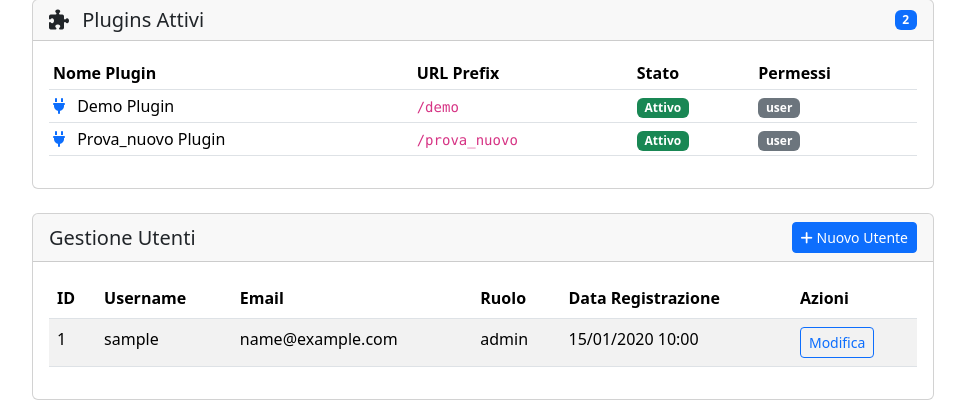
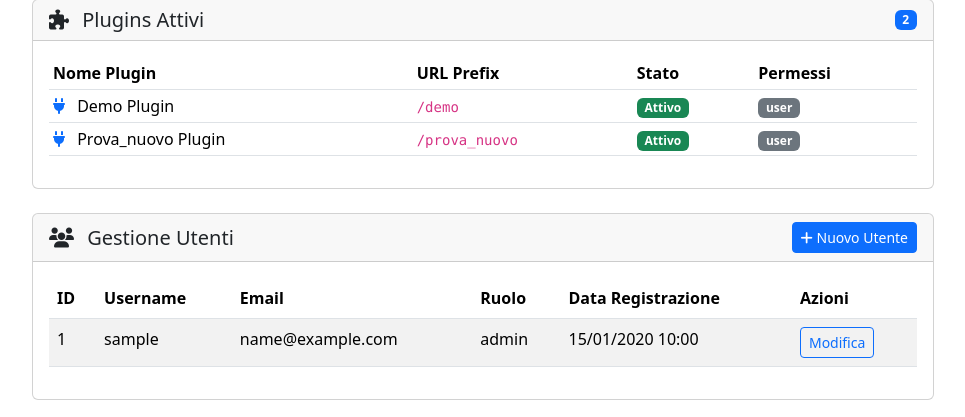
Before and after one commit to federicogerardi/dashboard-template, a Flask app: page /admin in a window 1280 px wide. Shown: the part 353-770 px from the top of the page, without its empty margins (252-1217 px from the left). Run offline with Flask 3, Linux system fonts and the light colour scheme; a user stored in the database is signed in; tables that the repository leaves empty hold one stand-in row (values such as "Sample post"); parts of the project's set-up code (start-up, migrations or seed data) failed here and were passed over; some libraries are stand-ins or nearby versions.

Commit message:
aggiunta icona

```diff
--- a/app/templates/pdashboard/admin.html
+++ b/app/templates/pdashboard/admin.html
@@ -122,7 +122,10 @@
             <!-- Gestione Utenti -->
             <div class="card mb-4">
                 <div class="card-header d-flex justify-content-between align-items-center">
-                    <h2 class="h5 mb-0">Gestione Utenti</h2>
+                    <h5 class="card-title mb-0">
+                        <i class="fas fa-users me-2"></i>
+                        Gestione Utenti
+                    </h5>
                     <button class="btn btn-primary btn-sm" onclick="showCreateModal()">
                         <i class="fas fa-plus"></i> Nuovo Utente
                     </button>
```
